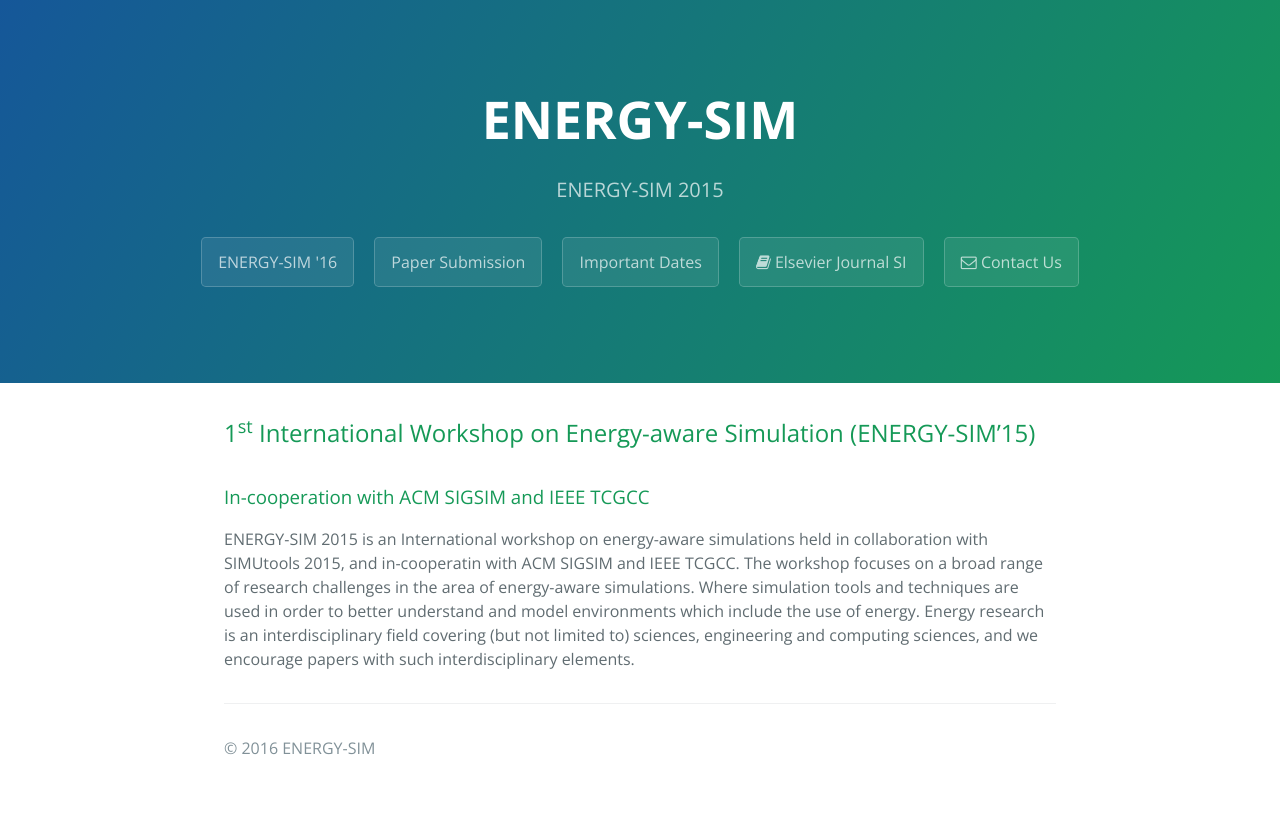
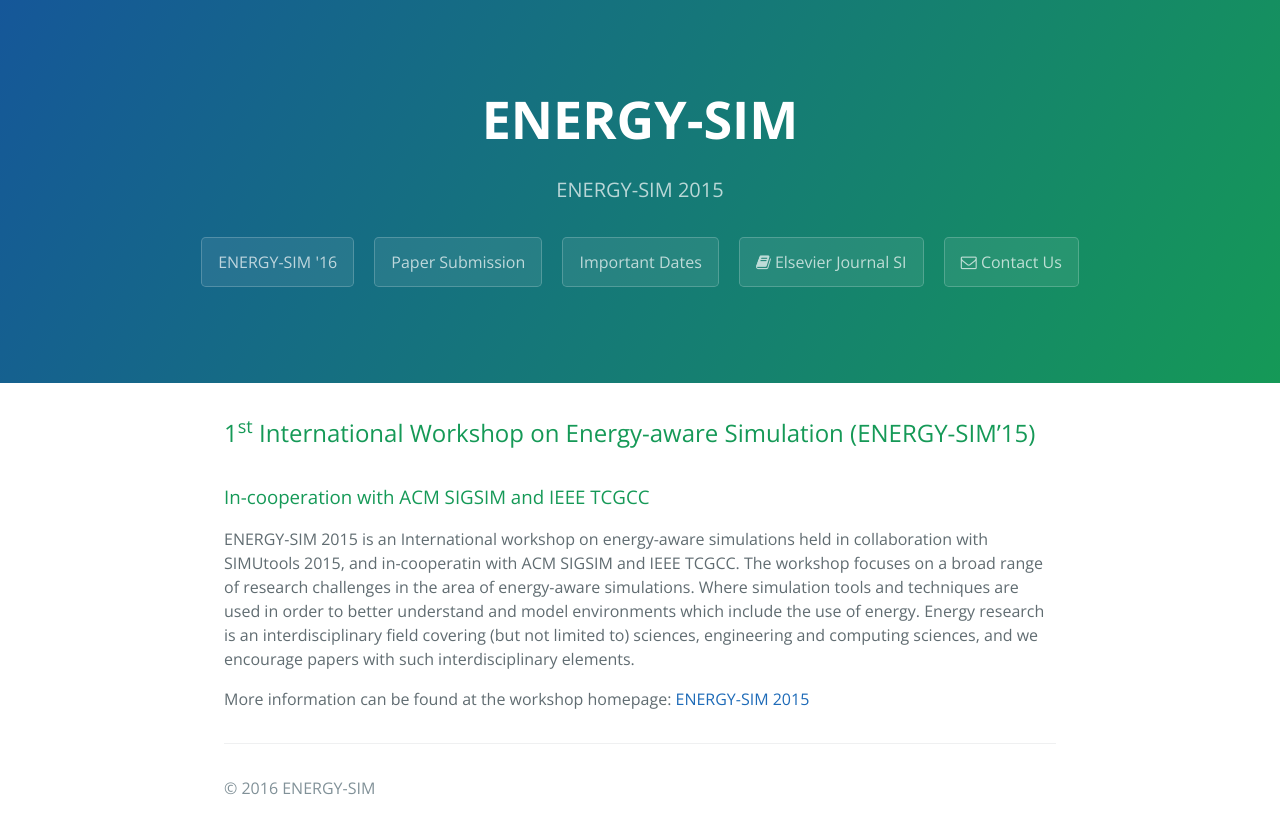
Before and after one commit to ENERGY-SIM/energy-sim.github.io, a Jekyll site: the page built from 2015.md, in a window 1280 px wide. Shown: the top 834 px of the page. Built offline with Jekyll 4.4.1, drawn with Linux system fonts in a browser that asks for light colours; nearby versions of some CDN libraries; library files that are not in the unit come from our copies.

Commit message:
Update 2015.md

```diff
--- a/2015.md
+++ b/2015.md
@@ -8,3 +8,5 @@
 
 ### In-cooperation with ACM SIGSIM and IEEE TCGCC
 ENERGY-SIM 2015 is an International workshop on energy­-aware simulations held in collaboration with SIMUtools 2015, and in-cooperatin with ACM SIGSIM and IEEE TCGCC. The workshop focuses on a broad range of research challenges in the area of energy­-aware simulations. Where simulation tools and techniques are used in order to better understand and model environments which include the use of energy. Energy research is an interdisciplinary field covering (but not limited to) sciences, engineering and computing sciences, and we encourage papers with such interdisciplinary elements.
+
+More information can be found at the workshop homepage: <a href="http://simutools.org/2015/show/workshop-Energy-Sim">ENERGY-SIM 2015</a>
```
